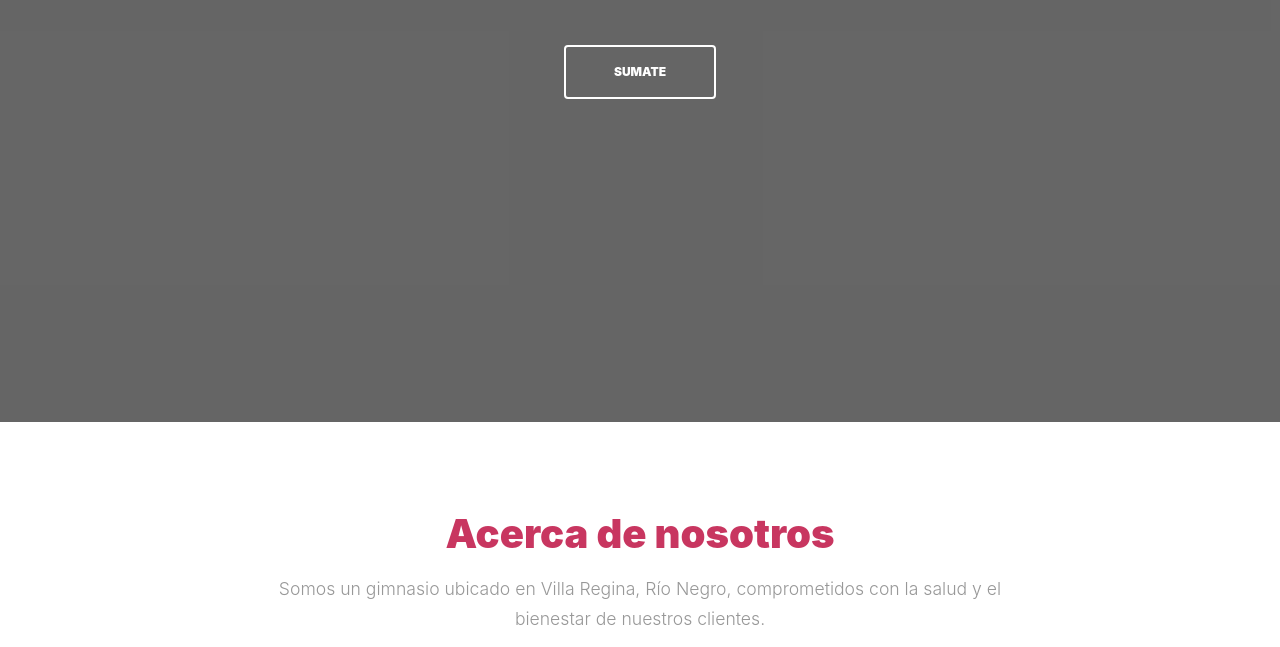
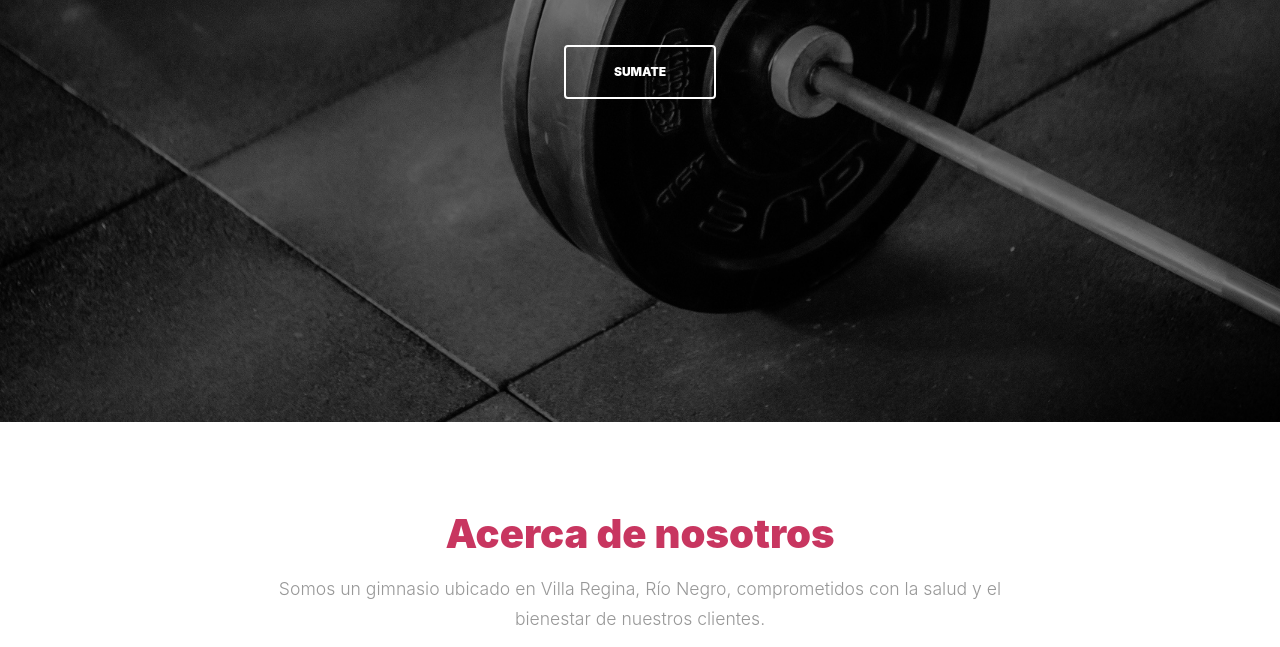
Before and after one commit to gasparcmc/ModoFit, a plain HTML site: page index.html in a window 1280 px wide. Shown: the part 478-1125 px from the top of the page. Drawn offline with Linux system fonts and the light colour scheme; files whose address does not match are found by name; a web font is replaced by a local one.

Commit message:
ahora si

```diff
--- a/css/style.css
+++ b/css/style.css
@@ -633,7 +633,7 @@ h1, h2, h3, h4, h5,
 
     .intro-section {
       position: relative;
-      background-image: url("images/pexels-victor-freitas-949131.jpg");
+      background-image: url("../images/pexels-victor-freitas-949131.jpg");
       background-size: cover;
       background-position: center;
       background-repeat: no-repeat;
```
